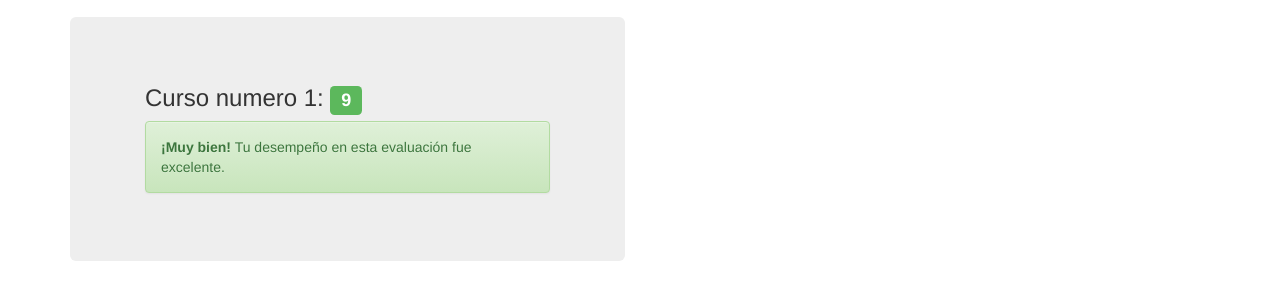
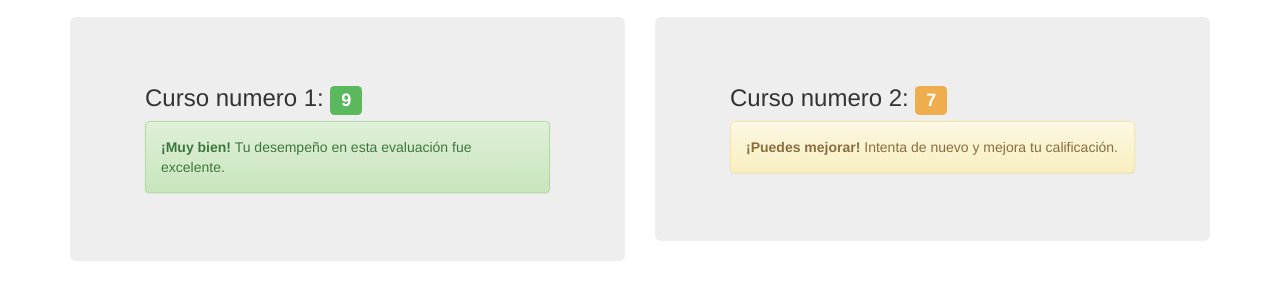
Before and after one commit to ealbinu/elearning, a plain HTML site: page progreso.html in a window 1280 px wide. Shown: the part 369-668 px from the top of the page. Drawn offline with nearby package versions, Linux system fonts and the light colour scheme.

Commit message:
Segundo curso añadido

```diff
--- a/progreso.html
+++ b/progreso.html
@@ -55,6 +55,16 @@
             </div>
           </div>
         </div>
+        <div class="col-md-6">
+          <div class="jumbotron">
+            <div class="container">
+              <h3>Curso numero 2:
+                <div class="label label-warning">7</div>
+              </h3>
+              <div role="alert" class="alert alert-warning"><strong>¡Puedes mejorar!</strong> Intenta de nuevo y mejora tu calificación.</div>
+            </div>
+          </div>
+        </div>
       </div>
     </div>
   </body>
```
Also changed, not shown: 1 other file.
